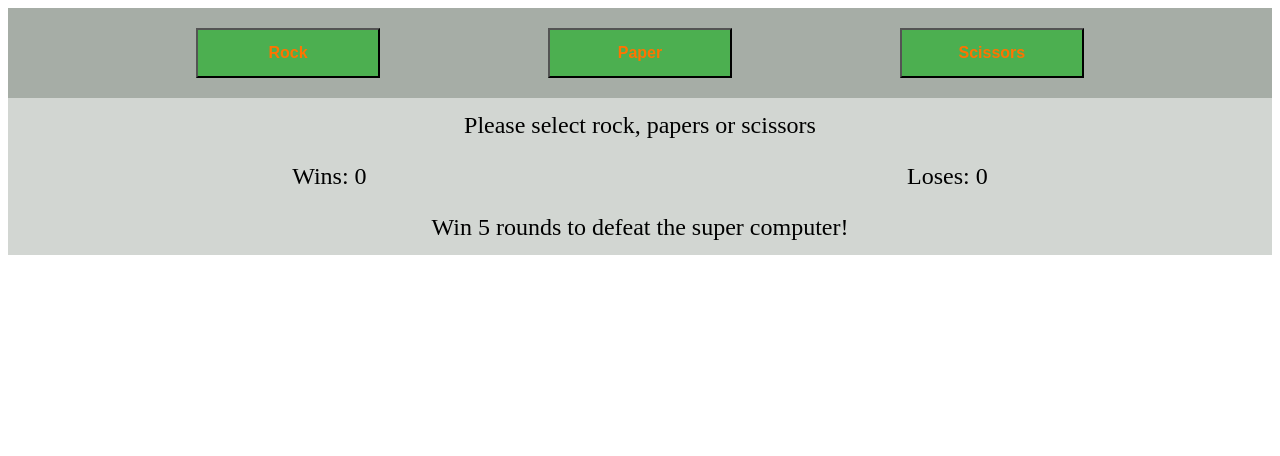
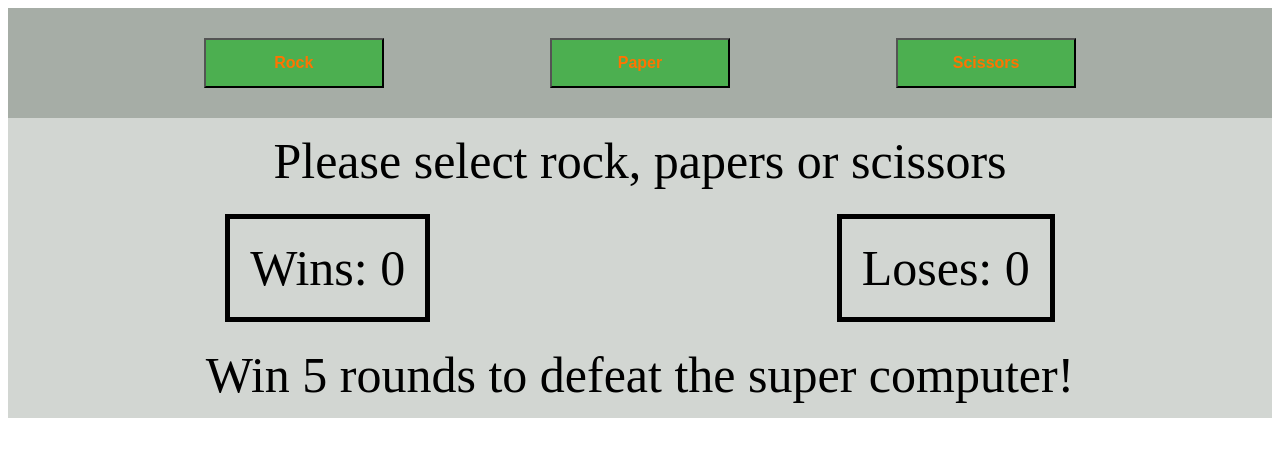
Before and after one commit to chriscbj/rock-paper-scissors, a plain HTML site: page index.html in a window 1280 px wide. Drawn offline with Linux system fonts and the light colour scheme.

Commit message:
Changed font-size and added border around counters

```diff
--- a/styles.css
+++ b/styles.css
@@ -2,7 +2,8 @@ div.buttons {
     background-color: #2326;
     display: flex;
     justify-content: space-evenly;
-    padding: 20px;
+    padding: 30px;
+    font-size: 40px;
 }
 
 div.container {
@@ -10,7 +11,7 @@ div.container {
     display: flex;
     flex-direction: column;
     padding: 14px;
-    font-size: 24px;
+    font-size: 50px;
     text-align: center;
 }
 
@@ -21,6 +22,12 @@ div.counter {
 
 div#message {
     margin-bottom: 24px;
+}
+
+div#win, div#lose{
+    border: 5px solid black;
+    font-size: 50px;
+    padding: 20px;
 }
 
 div#announcement {
```
